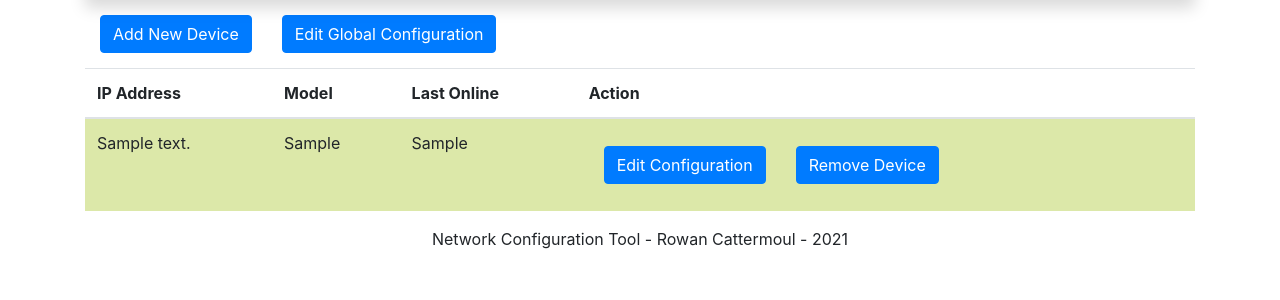
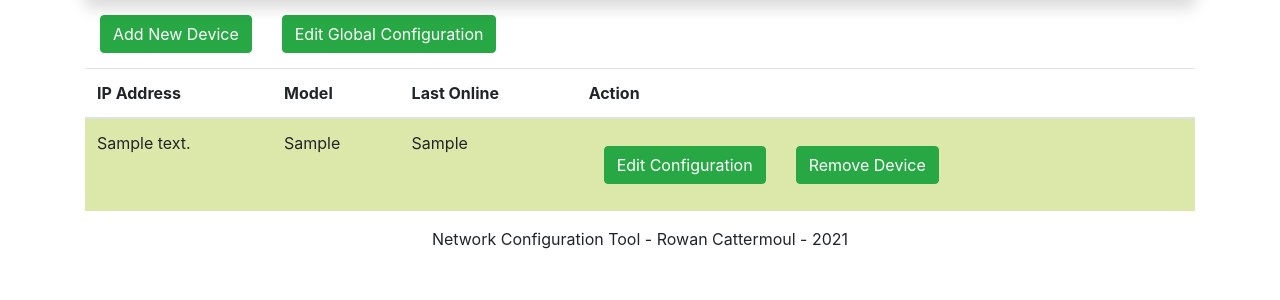
Before and after one commit to RowCatt/NetworkConfigurationTool, a PHP site: page /devices.php in a window 1280 px wide. Shown: the part 40-340 px from the top of the page. Run offline with PHP 8.4, Linux system fonts and the light colour scheme; tables that the repository leaves empty or names only in its code hold one stand-in row (values such as "Sample post").

Commit message:
changed button colours

```diff
--- a/devices.php
+++ b/devices.php
@@ -18,8 +18,8 @@ require("requires/connect.php");
         require("requires/navbar.php"); // insert navbar
 
         // Add Device Page link
-        echo "<a style='margin: 15px;' class='btn btn-primary' href='add_device.php'> Add New Device </a>";
-        echo "<a style='margin: 15px;' class='btn btn-primary' href='global_config.php'> Edit Global Configuration </a>";
+        echo "<a style='margin: 15px;' class='btn btn-success' href='add_device.php'> Add New Device </a>";
+        echo "<a style='margin: 15px;' class='btn btn-success' href='global_config.php'> Edit Global Configuration </a>";
 
         // Get devices in the devices table
         $query = "SELECT * FROM `devices`";
@@ -73,10 +73,10 @@ require("requires/connect.php");
                                 echo "<td> $last_online </td>";
                                 echo "<td>";
                                     if($online == 0){
-                                        echo "<a style='margin: 15px;' class='btn btn-primary' href='remove_device.php?id=$id'> Remove Device </a>";
+                                        echo "<a style='margin: 15px;' class='btn btn-success' href='remove_device.php?id=$id'> Remove Device </a>";
                                     }else{
-                                        echo "<a style='margin: 15px;' class='btn btn-primary' href='edit_device_config.php?id=$id'> Edit Configuration </a>";
-                                        echo "<a style='margin: 15px;' class='btn btn-primary' href='remove_device.php?id=$id'> Remove Device </a>";
+                                        echo "<a style='margin: 15px;' class='btn btn-success' href='edit_device_config.php?id=$id'> Edit Configuration </a>";
+                                        echo "<a style='margin: 15px;' class='btn btn-success' href='remove_device.php?id=$id'> Remove Device </a>";
                                     }
                                 echo "</td>";
                             echo "</tr>";
```
